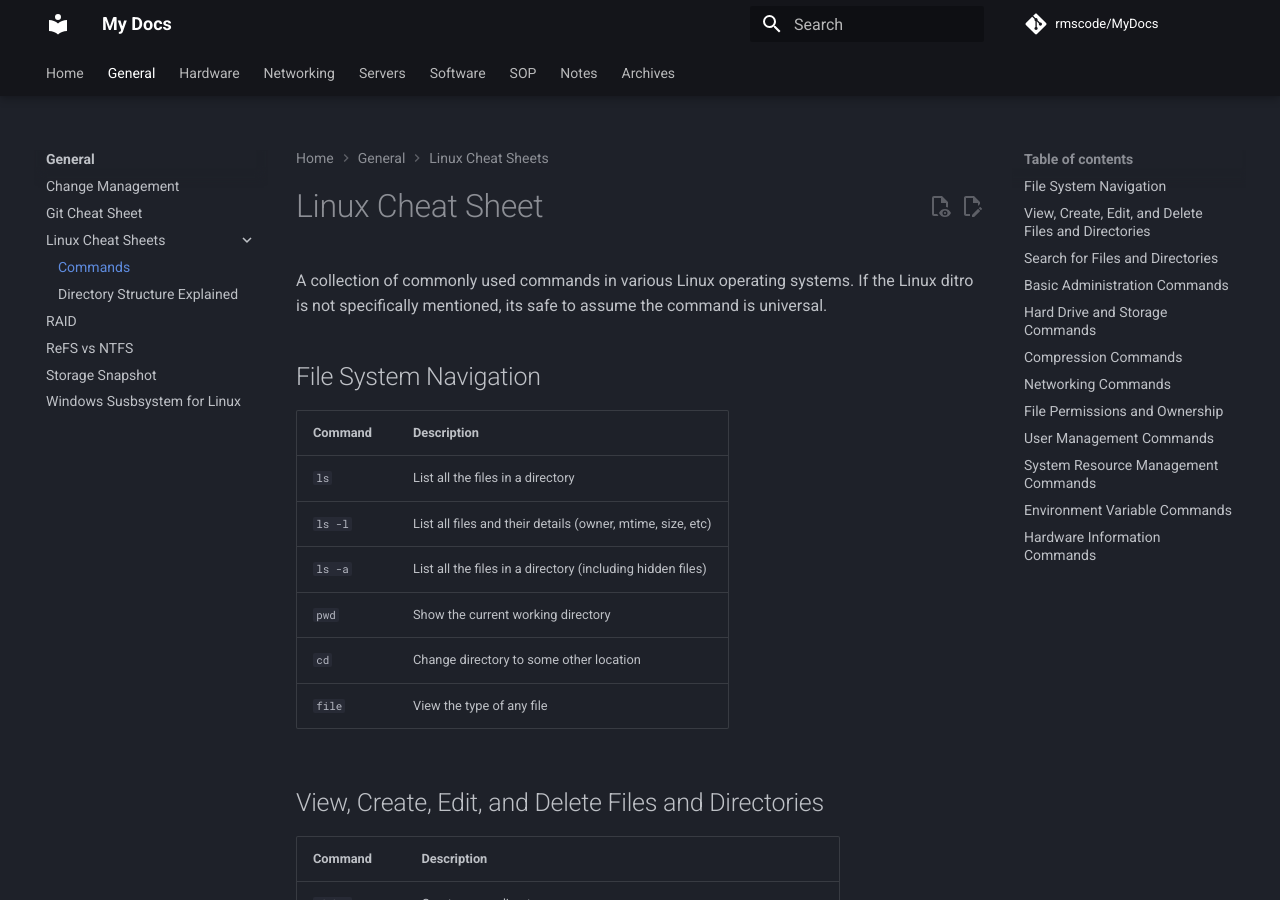
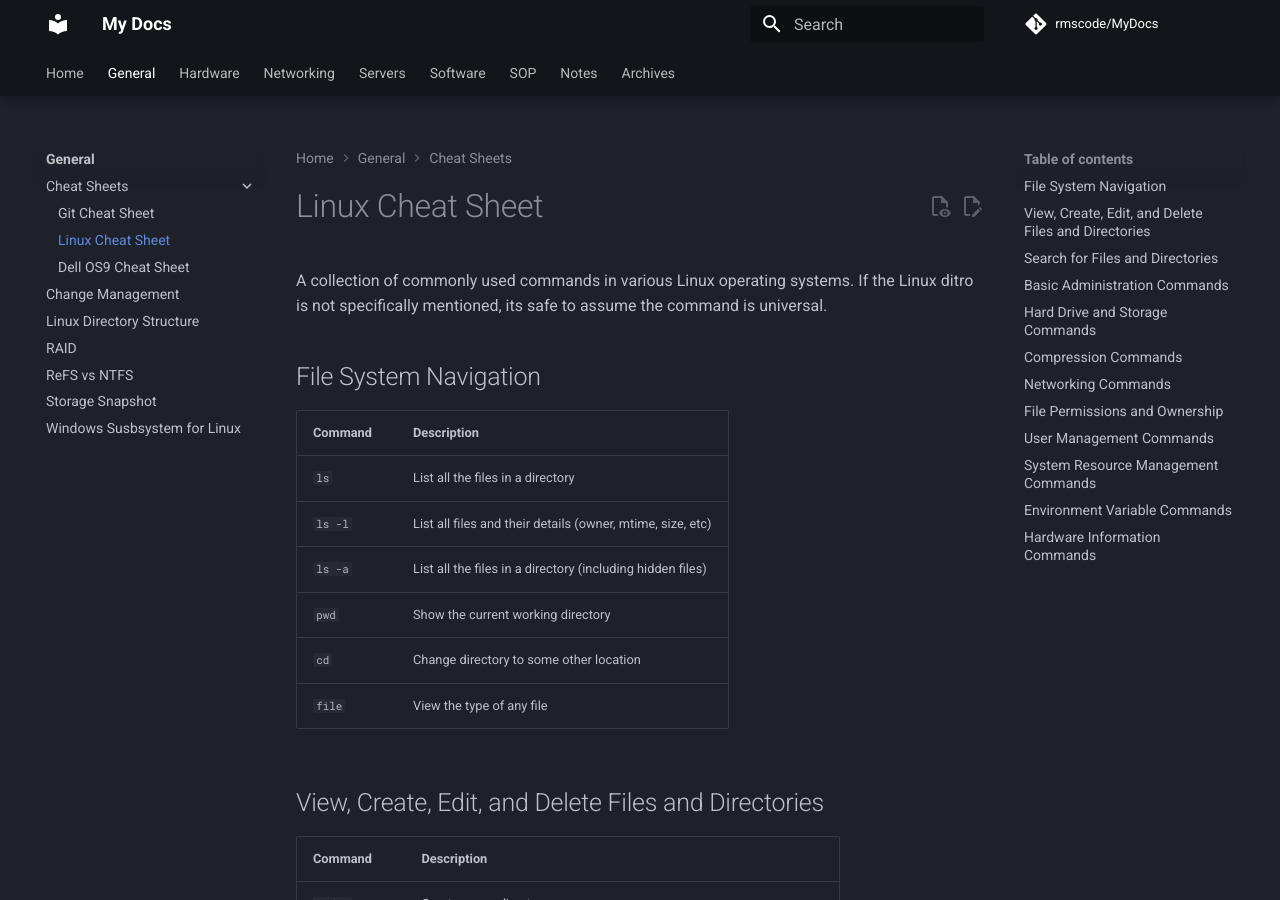
Before and after one commit to rmscode/binary-garden, an MkDocs documentation site: the page built from docs/general/cheat-sheets/linux-cheat-sheet.md, in a window 1280 px wide and 900 px high. Built offline with MkDocs 1.6.1 and Material for MkDocs 9.7.7, drawn with Linux system fonts in a browser that asks for light colours; comment, search, counter and statistics services are not loaded.

Commit message:
Chore: Move Cheat Sheets into own dir

```diff
--- a/mkdocs.yml
+++ b/mkdocs.yml
@@ -110,11 +110,12 @@ nav:
   - Home: index.md
   - General:
     - general/index.md
+    - Cheat Sheets:
+      - Git Cheat Sheet: general/cheat-sheets/git-cheat-sheet.md
+      - Linux Cheat Sheet: general/cheat-sheets/linux-cheat-sheet.md
+      - Dell OS9 Cheat Sheet: general/cheat-sheets/dell-os9-cheat-sheet.md
     - Change Management: general/change-management.md
-    - Git Cheat Sheet: general/git-cheat-sheet.md
-    - Linux Cheat Sheets:
-      - Commands: general/linux-cheat-sheet.md
-      - Directory Structure Explained: general/linux-directory-structure.md
+    - Linux Directory Structure: general/linux-directory-structure.md
     - RAID: general/raid.md
     - ReFS vs NTFS: general/refs-vs-ntfs.md
     - Storage Snapshot: general/storage-snapshots.md
```
Also changed, not shown: docs/general/cheat-sheets/git-cheat-sheet.md (renamed from docs/general/git-cheat-sheet.md), docs/general/cheat-sheets/linux-cheat-sheet.md (renamed from docs/general/linux-cheat-sheet.md).
